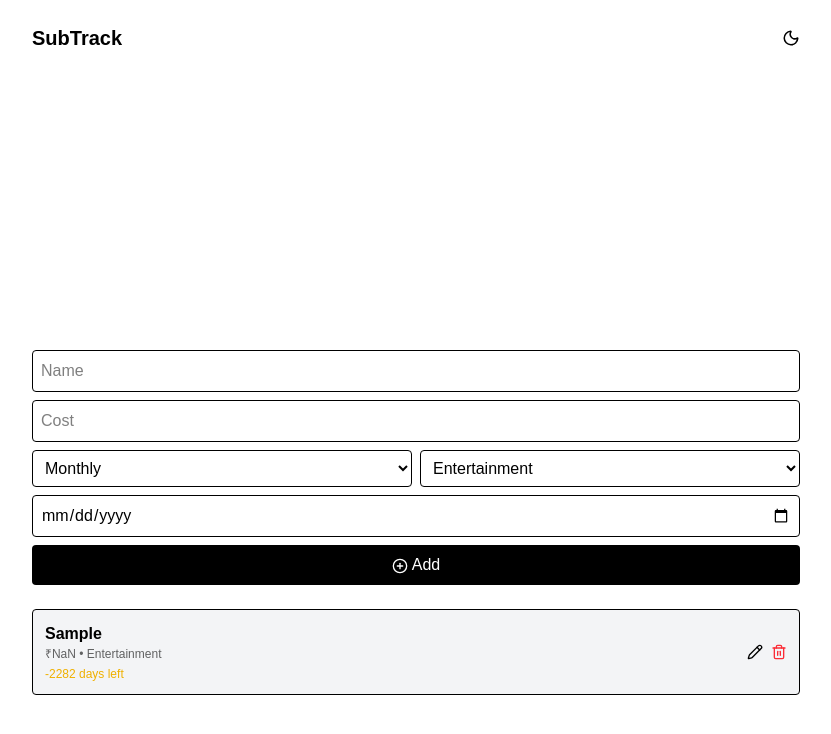
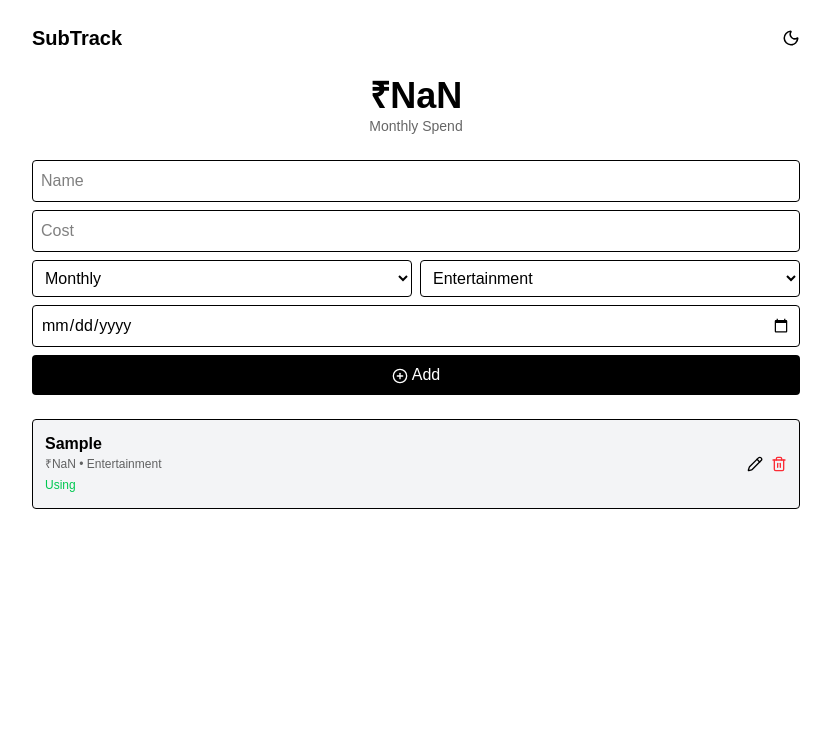
Before and after one commit to editzap/subscription-tracker, a Next.js app: page /tracker in a window 1280 px wide. Both pictures are taken after typing "Sample", "Sample", "2020-01-15" into the empty fields and a click on the button "Add". Shown: the top 734 px of the page, without its empty margins (224-1055 px from the left). Built offline with nearby package versions, Linux system fonts and the light colour scheme.

Commit message:
smart suggestions engine

```diff
--- a/app/tracker/page.tsx
+++ b/app/tracker/page.tsx
@@ -8,12 +8,6 @@ import {
   PlusCircle,
 } from "lucide-react";
 import { motion, AnimatePresence } from "framer-motion";
-import {
-  PieChart,
-  Pie,
-  Cell,
-  Tooltip,
-} from "recharts";
 
 export default function Tracker() {
   const [subs, setSubs] = useState<any[]>([]);
@@ -28,13 +22,6 @@ export default function Tracker() {
   useEffect(() => {
     const data = localStorage.getItem("subs");
     if (data) setSubs(JSON.parse(data));
-  }, []);
-
-  // 🔔 Request notification permission
-  useEffect(() => {
-    if ("Notification" in window) {
-      Notification.requestPermission();
-    }
   }, []);
 
   const save = (data: any[]) => {
@@ -80,39 +67,48 @@ export default function Tracker() {
     setEditId(s.id);
   };
 
-  const getDaysLeft = (date: string) => {
-    const today = new Date();
-    const next = new Date(date);
-    return Math.ceil(
-      (next.getTime() - today.getTime()) /
-        (1000 * 60 * 60 * 24)
+  const toggleUsage = (id: number) => {
+    save(
+      subs.map((s) =>
+        s.id === id ? { ...s, used: !s.used } : s
+      )
     );
   };
 
-  // 🔔 Trigger notifications
-  useEffect(() => {
+  // 💰 TOTAL
+  const total = subs.reduce(
+    (t, s) => t + (s.cycle === "yearly" ? s.cost / 12 : s.cost),
+    0
+  );
+
+  // 🧠 SMART SUGGESTIONS
+  const suggestions: string[] = [];
+
+  // 1. Unused subscriptions
   subs.forEach((s) => {
-      const days = getDaysLeft(s.date);
-
-      if (days === 0 && Notification.permission === "granted") {
-        new Notification(`${s.name} is due today 💸`);
+    if (!s.used) {
+      suggestions.push(
+        `Cancel ${s.name} → save ₹${s.cost}/month`
+      );
     }
   });
-  }, [subs]);
 
-  // 📊 Category totals
-  const categoryTotals: any = {};
-  subs.forEach((s) => {
-    const value = s.cycle === "yearly" ? s.cost / 12 : s.cost;
-    categoryTotals[s.category] =
-      (categoryTotals[s.category] || 0) + value;
-  });
+  // 2. Too many entertainment apps
+  const entertainment = subs.filter(
+    (s) => s.category === "Entertainment"
+  );
+  if (entertainment.length >= 3) {
+    suggestions.push(
+      "You have multiple OTT apps → consider keeping 1–2"
+    );
+  }
 
-  const chartData = Object.entries(categoryTotals).map(
-    ([name, value]) => ({ name, value })
+  // 3. High spend warning
+  if (total > 2000) {
+    suggestions.push(
+      `You're spending ₹${total} monthly → review subscriptions`
     );
-
-  const COLORS = ["#000", "#555", "#888", "#ccc"];
+  }
 
   const bg = dark ? "bg-black text-white" : "bg-white text-black";
   const card = dark ? "bg-gray-900 border-gray-700" : "bg-gray-100";
@@ -130,21 +126,24 @@ export default function Tracker() {
 
       <div className="max-w-3xl mx-auto">
 
-        {/* 📊 Chart */}
-        {chartData.length > 0 && (
-          <div className="mb-6 flex justify-center">
-            <PieChart width={250} height={250}>
-              <Pie
-                data={chartData}
-                dataKey="value"
-                outerRadius={100}
-              >
-                {chartData.map((_, i) => (
-                  <Cell key={i} fill={COLORS[i % COLORS.length]} />
+        {/* Total */}
+        <div className="text-center mb-6">
+          <h2 className="text-4xl font-bold">
+            ₹{total.toFixed(0)}
+          </h2>
+          <p className="text-sm opacity-60">Monthly Spend</p>
+        </div>
+
+        {/* 🧠 Suggestions */}
+        {suggestions.length > 0 && (
+          <div className="mb-6 p-4 rounded-xl border bg-yellow-100 text-black">
+            <h3 className="font-semibold mb-2">Smart Suggestions</h3>
+
+            {suggestions.map((s, i) => (
+              <p key={i} className="text-sm mb-1">
+                • {s}
+              </p>
             ))}
-              </Pie>
-              <Tooltip />
-            </PieChart>
           </div>
         )}
 
@@ -203,10 +202,7 @@ export default function Tracker() {
 
         {/* List */}
         <AnimatePresence>
-          {subs.map((s) => {
-            const days = getDaysLeft(s.date);
-
-            return (
+          {subs.map((s) => (
             <motion.div
               key={s.id}
               initial={{ opacity: 0 }}
@@ -221,13 +217,14 @@ export default function Tracker() {
                     ₹{s.cost} • {s.category}
                   </p>
 
-                    <p className="text-xs mt-1 text-yellow-500">
-                      {days === 0
-                        ? "Due today"
-                        : days === 1
-                        ? "Due tomorrow"
-                        : `${days} days left`}
-                    </p>
+                  <button
+                    onClick={() => toggleUsage(s.id)}
+                    className={`text-xs mt-1 ${
+                      s.used ? "text-green-500" : "text-red-500"
+                    }`}
+                  >
+                    {s.used ? "Using" : "Not Using"}
+                  </button>
                 </div>
 
                 <div className="flex gap-2">
@@ -243,8 +240,7 @@ export default function Tracker() {
                 </div>
               </div>
             </motion.div>
-            );
-          })}
+          ))}
         </AnimatePresence>
 
       </div>
```
Lines whose indentation alone changed are shown as unchanged.
